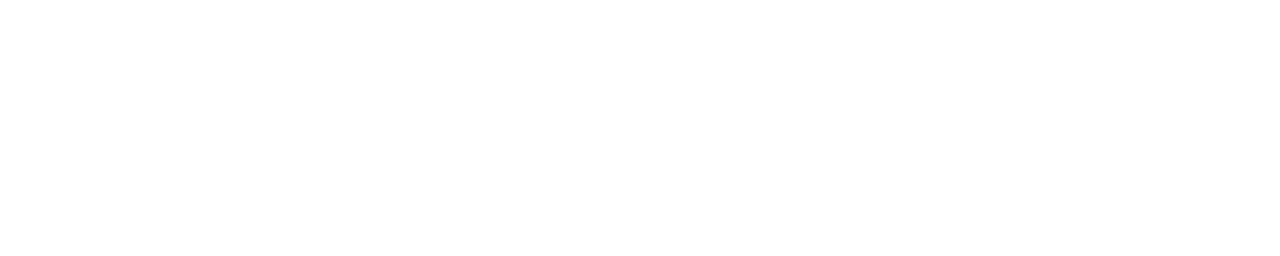
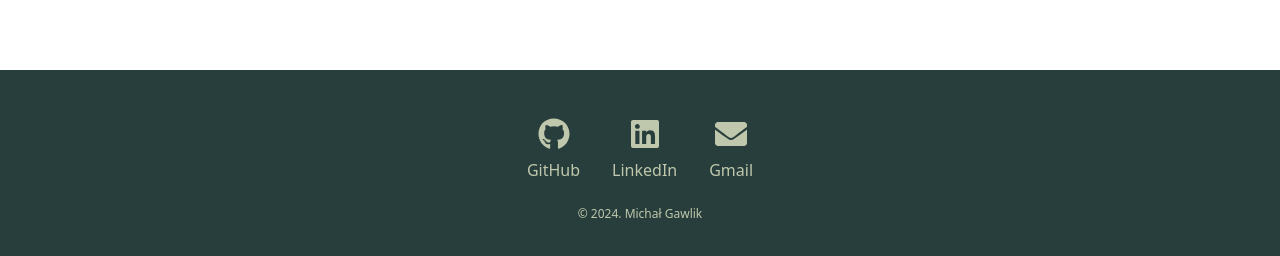
Before and after one commit to misiek869/portfolio_tailwind, a React app: page / in a window 1280 px wide. Shown: the part 2654-2910 px from the top of the page. Before the commit the page ends 2724 px from the top, so only its background shows below. Built offline with nearby package versions, Linux system fonts and the light colour scheme; the HTML template or start-up script is replaced by a standard one.

Commit message:
add footer

```diff
--- a/src/App.jsx
+++ b/src/App.jsx
@@ -1,4 +1,5 @@
 import About from './components/About'
+import Footer from './components/Footer'
 import Hero from './components/Hero'
 import Navbar from './components/Navbar'
 import Projects from './components/Projects'
@@ -12,6 +13,7 @@
 			<Skills />
 			<About />
 			<Projects />
+			<Footer />
 		</>
 	)
 }
--- a/src/components/Footer.jsx
+++ b/src/components/Footer.jsx
@@ -22,7 +22,7 @@
 									xmlns='http://www.w3.org/2000/svg'>
 									<path d='M165.9 397.4c0 2-2.3 3.6-5.2 3.6-3.3.3-5.6-1.3-5.6-3.6 0-2 2.3-3.6 5.2-3.6 3-.3 5.6 1.3 5.6 3.6zm-31.1-4.5c-.7 2 1.3 4.3 4.3 4.9 2.6 1 5.6 0 6.2-2s-1.3-4.3-4.3-5.2c-2.6-.7-5.5.3-6.2 2.3zm44.2-1.7c-2.9.7-4.9 2.6-4.6 4.9.3 2 2.9 3.3 5.9 2.6 2.9-.7 4.9-2.6 4.6-4.6-.3-1.9-3-3.2-5.9-2.9zM244.8 8C106.1 8 0 113.3 0 252c0 110.9 69.8 205.8 169.5 239.2 12.8 2.3 17.3-5.6 17.3-12.1 0-6.2-.3-40.4-.3-61.4 0 0-70 15-84.7-29.8 0 0-11.4-29.1-27.8-36.6 0 0-22.9-15.7 1.6-15.4 0 0 24.9 2 38.6 25.8 21.9 38.6 58.6 27.5 72.9 20.9 2.3-16 8.8-27.1 16-33.7-55.9-6.2-112.3-14.3-112.3-110.5 0-27.5 7.6-41.3 23.6-58.9-2.6-6.5-11.1-33.3 2.6-67.9 20.9-6.5 69 27 69 27 20-5.6 41.5-8.5 62.8-8.5s42.8 2.9 62.8 8.5c0 0 48.1-33.6 69-27 13.7 34.7 5.2 61.4 2.6 67.9 16 17.7 25.8 31.5 25.8 58.9 0 96.5-58.9 104.2-114.8 110.5 9.2 7.9 17 22.9 17 46.4 0 33.7-.3 75.4-.3 83.6 0 6.5 4.6 14.4 17.3 12.1C428.2 457.8 496 362.9 496 252 496 113.3 383.5 8 244.8 8zM97.2 352.9c-1.3 1-1 3.3.7 5.2 1.6 1.6 3.9 2.3 5.2 1 1.3-1 1-3.3-.7-5.2-1.6-1.6-3.9-2.3-5.2-1zm-10.8-8.1c-.7 1.3.3 2.9 2.3 3.9 1.6 1 3.6.7 4.3-.7.7-1.3-.3-2.9-2.3-3.9-2-.6-3.6-.3-4.3.7zm32.4 35.6c-1.6 1.3-1 4.3 1.3 6.2 2.3 2.3 5.2 2.6 6.5 1 1.3-1.3.7-4.3-1.3-6.2-2.2-2.3-5.2-2.6-6.5-1zm-11.4-14.7c-1.6 1-1.6 3.6 0 5.9 1.6 2.3 4.3 3.3 5.6 2.3 1.6-1.3 1.6-3.9 0-6.2-1.4-2.3-4-3.3-5.6-2z'></path>
 								</svg>
-								<h5 className='mt-2 text-sm sm:text-base font-sans text-gray-200 transition-colors duration-300 group-hover:text-orange'>
+								<h5 className='mt-2 text-sm sm:text-base font-sans text-gray transition-colors duration-300 group-hover:text-orange'>
 									GitHub
 								</h5>
 							</a>
@@ -45,8 +45,8 @@
 									xmlns='http://www.w3.org/2000/svg'>
 									<path d='M416 32H31.9C14.3 32 0 46.5 0 64.3v383.4C0 465.5 14.3 480 31.9 480H416c17.6 0 32-14.5 32-32.3V64.3c0-17.8-14.4-32.3-32-32.3zM135.4 416H69V202.2h66.5V416zm-33.2-243c-21.3 0-38.5-17.3-38.5-38.5S80.9 96 102.2 96c21.2 0 38.5 17.3 38.5 38.5 0 21.3-17.2 38.5-38.5 38.5zm282.1 243h-66.4V312c0-24.8-.5-56.7-34.5-56.7-34.6 0-39.9 27-39.9 54.9V416h-66.4V202.2h63.7v29.2h.9c8.9-16.8 30.6-34.5 62.9-34.5 67.2 0 79.7 44.3 79.7 101.9V416z'></path>
 								</svg>
-								<h5 className='mt-2 text-sm sm:text-base font-sans text-gray-200 transition-colors duration-300 group-hover:text-orange'>
-									Linkedin
+								<h5 className='mt-2 text-sm sm:text-base font-sans text-gray transition-colors duration-300 group-hover:text-orange'>
+									LinkedIn
 								</h5>
 							</a>
 						</div>
@@ -67,7 +67,7 @@
 									xmlns='http://www.w3.org/2000/svg'>
 									<path d='M502.3 190.8c3.9-3.1 9.7-.2 9.7 4.7V400c0 26.5-21.5 48-48 48H48c-26.5 0-48-21.5-48-48V195.6c0-5 5.7-7.8 9.7-4.7 22.4 17.4 52.1 39.5 154.1 113.6 21.1 15.4 56.7 47.8 92.2 47.6 35.7.3 72-32.8 92.3-47.6 102-74.1 131.6-96.3 154-113.7zM256 320c23.2.4 56.6-29.2 73.4-41.4 132.7-96.3 142.8-104.7 173.4-128.7 5.8-4.5 9.2-11.5 9.2-18.9v-19c0-26.5-21.5-48-48-48H48C21.5 64 0 85.5 0 112v19c0 7.4 3.4 14.3 9.2 18.9 30.6 23.9 40.7 32.4 173.4 128.7 16.8 12.2 50.2 41.8 73.4 41.4z'></path>
 								</svg>
-								<h5 className='mt-2 text-sm sm:text-base font-sans text-gray-200 transition-colors duration-300 group-hover:text-orange'>
+								<h5 className='mt-2 text-sm sm:text-base font-sans text-gray transition-colors duration-300 group-hover:text-orange'>
 									Gmail
 								</h5>
 							</a>
```
